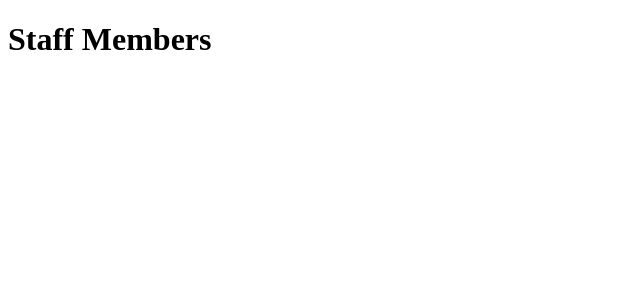
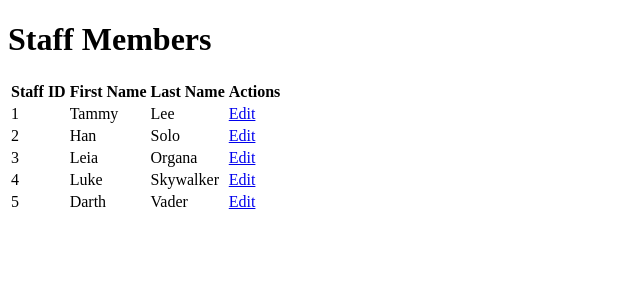
Before and after one commit to Erpreet/SQLi, a PHP site: page /admin/staff_list.php in a window 1280 px wide. Shown: the top 300 px of the page, without its empty margins (0-640 px from the left). Run offline with PHP 8.4, Linux system fonts and the light colour scheme; data comes from the database, SQL or seed files in the repository.

Commit message:
staff-list.php updated

```diff
--- a/admin/staff_list.php
+++ b/admin/staff_list.php
@@ -17,6 +17,22 @@ if( !$result = $connection->query($sql) ) {
 
 if( 0 === $result->num_rows ) {
     $staff_members = '<tr><td colspan="4">There are no staff members</td></tr>';
+} else {
+    while( $row = $result->fetch_assoc() ) {
+        $staff_members .= sprintf('
+            <tr>
+                <td>%d</td>
+                <td>%s</td>
+                <td>%s</td>
+                <td><a href="staff_edit.php?staff_id=%d">Edit</a></td>
+            </tr>
+            ',
+            $row['StaffID'],
+            $row['FirstName'],
+            $row['LastName'],
+            $row['StaffID'],
+         );
+    }
 }
 
 
@@ -32,7 +48,14 @@ if( 0 === $result->num_rows ) {
 <body>
     <h1>Staff Members</h1>
     <table>
-        <?php $staff_members; ?>
+        <tr>
+            <th>Staff ID</th>
+            <th>First Name</th>
+            <th>Last Name</th>
+            <th>Actions</th>
+        </tr>
+        <?php echo $staff_members; ?>
+
     </table>
 </body>
 </html>
```
